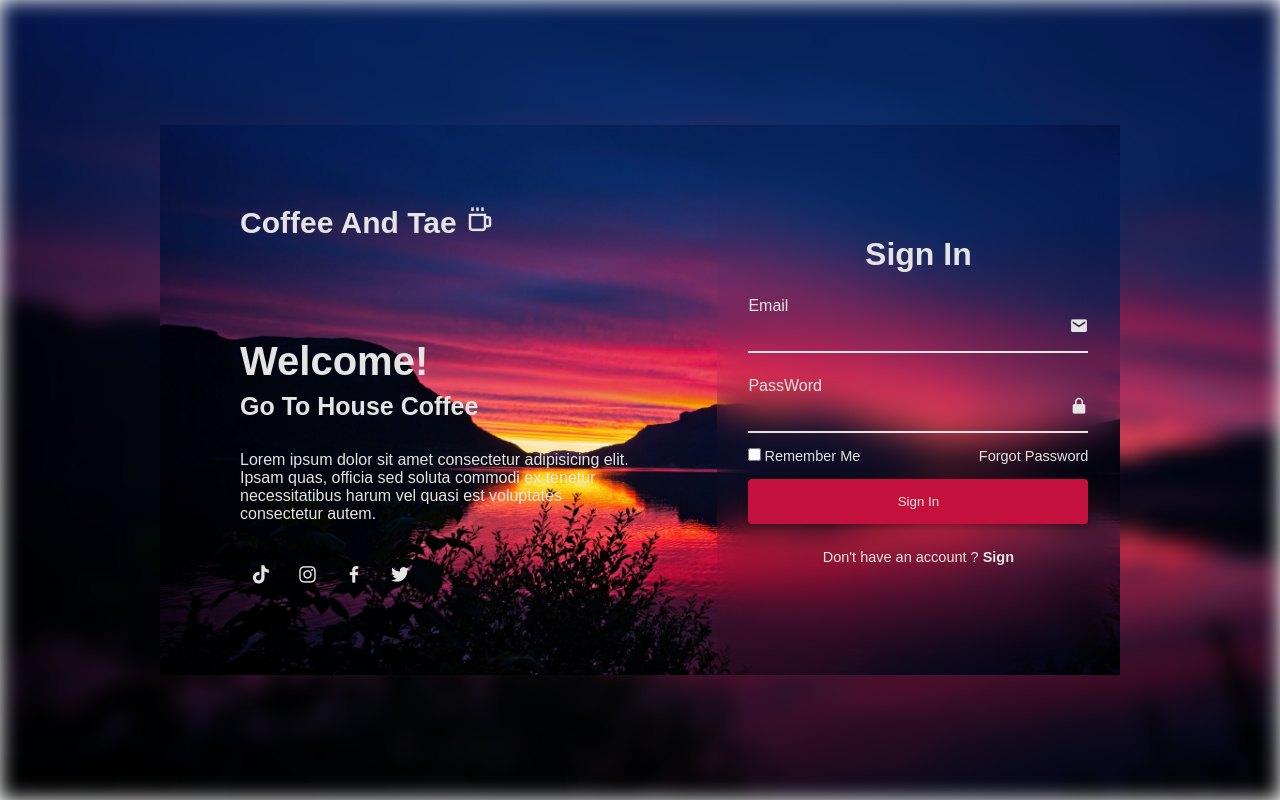
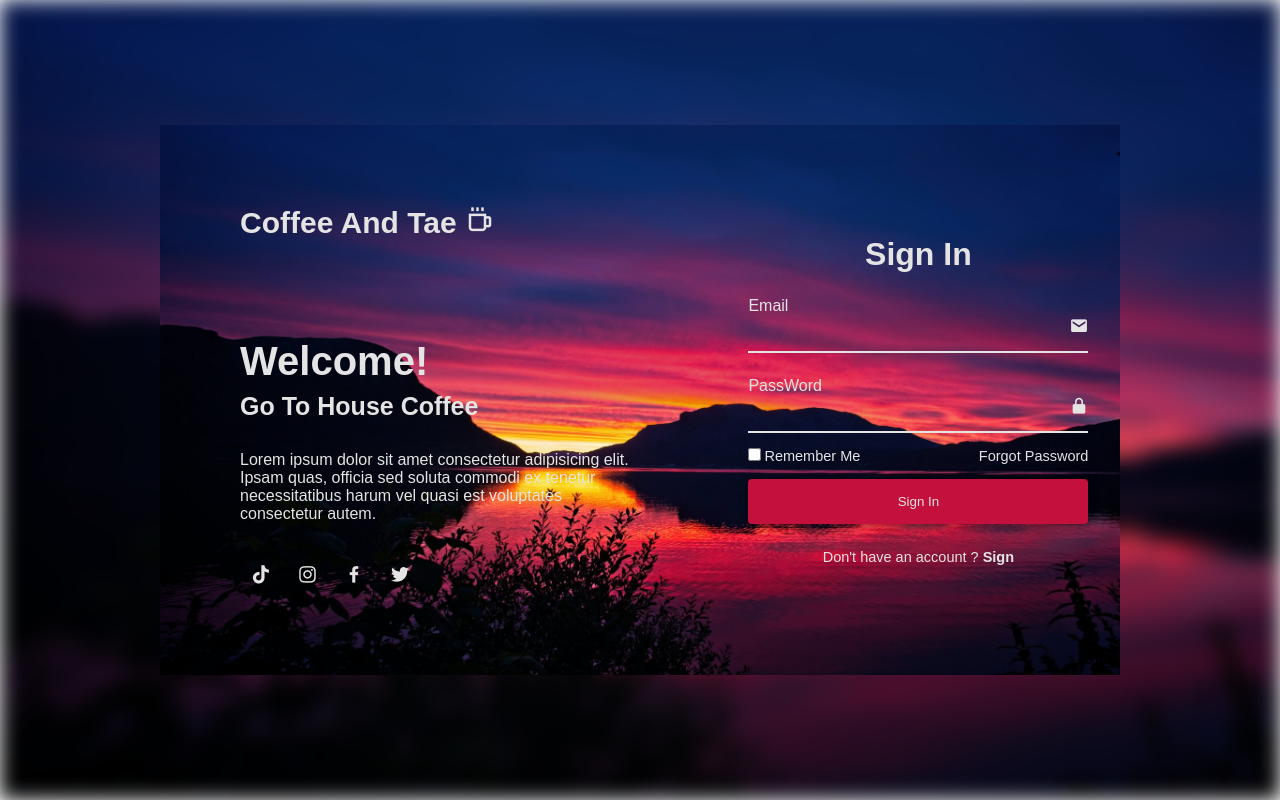
Before and after one commit to hoanph28422z/Duan1_n4, a PHP site: page /du_an_1/login/index.html in a window 1280 px wide. Run offline with PHP 8.4, Linux system fonts and the light colour scheme.

Commit message:
backdrop-filter

```diff
--- a/login/style.css
+++ b/login/style.css
@@ -88,7 +88,7 @@ content h2{
     width: 100%;
     height: 100%;
     background: transparent;
-    backdrop-filter:blur(20px);
+    /* backdrop-filter:blur(20px); */
     border-top-right-radius:10px;
     border-bottom-right-radius:10px;
     color: #e4e4e4;
```
